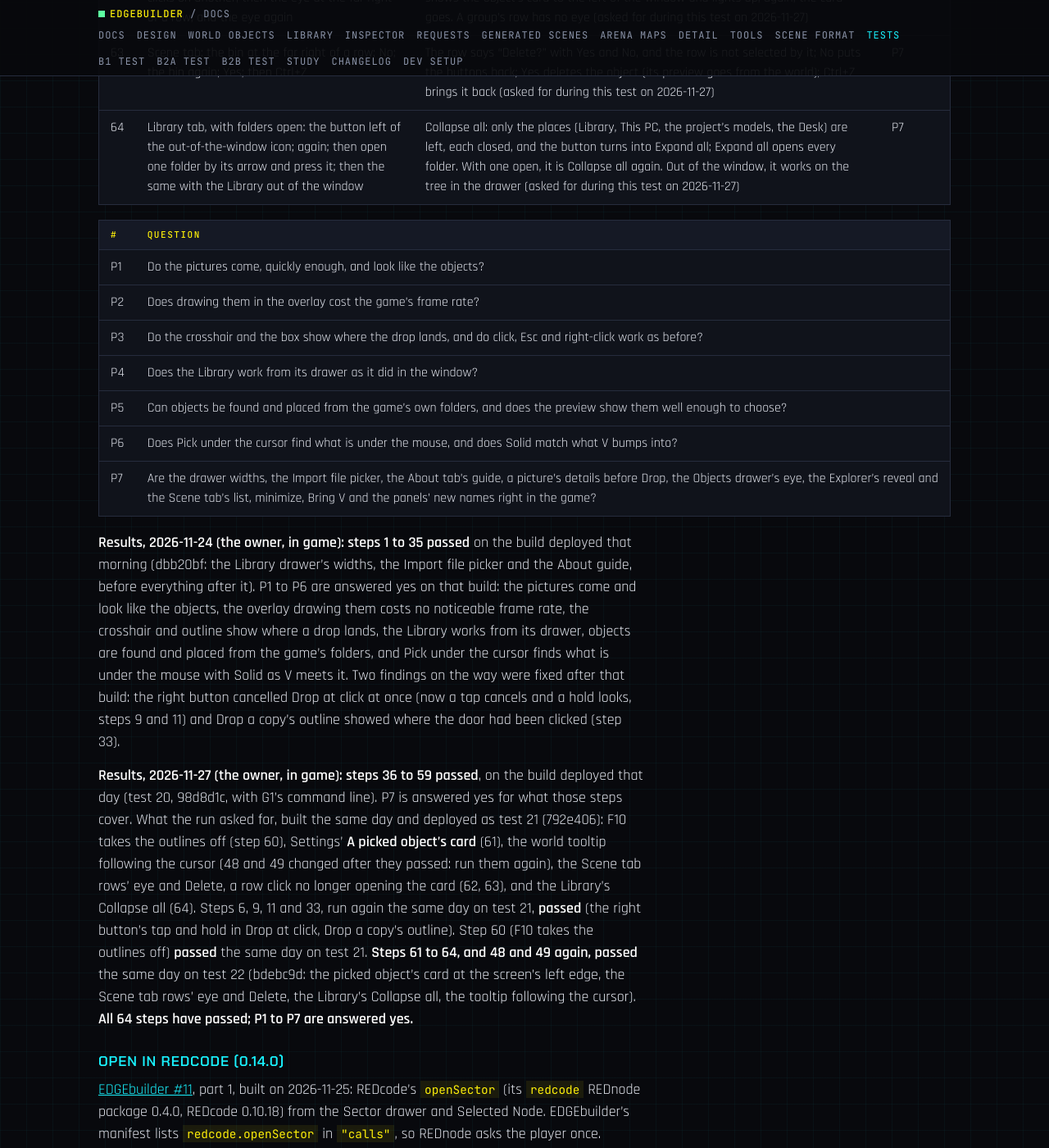
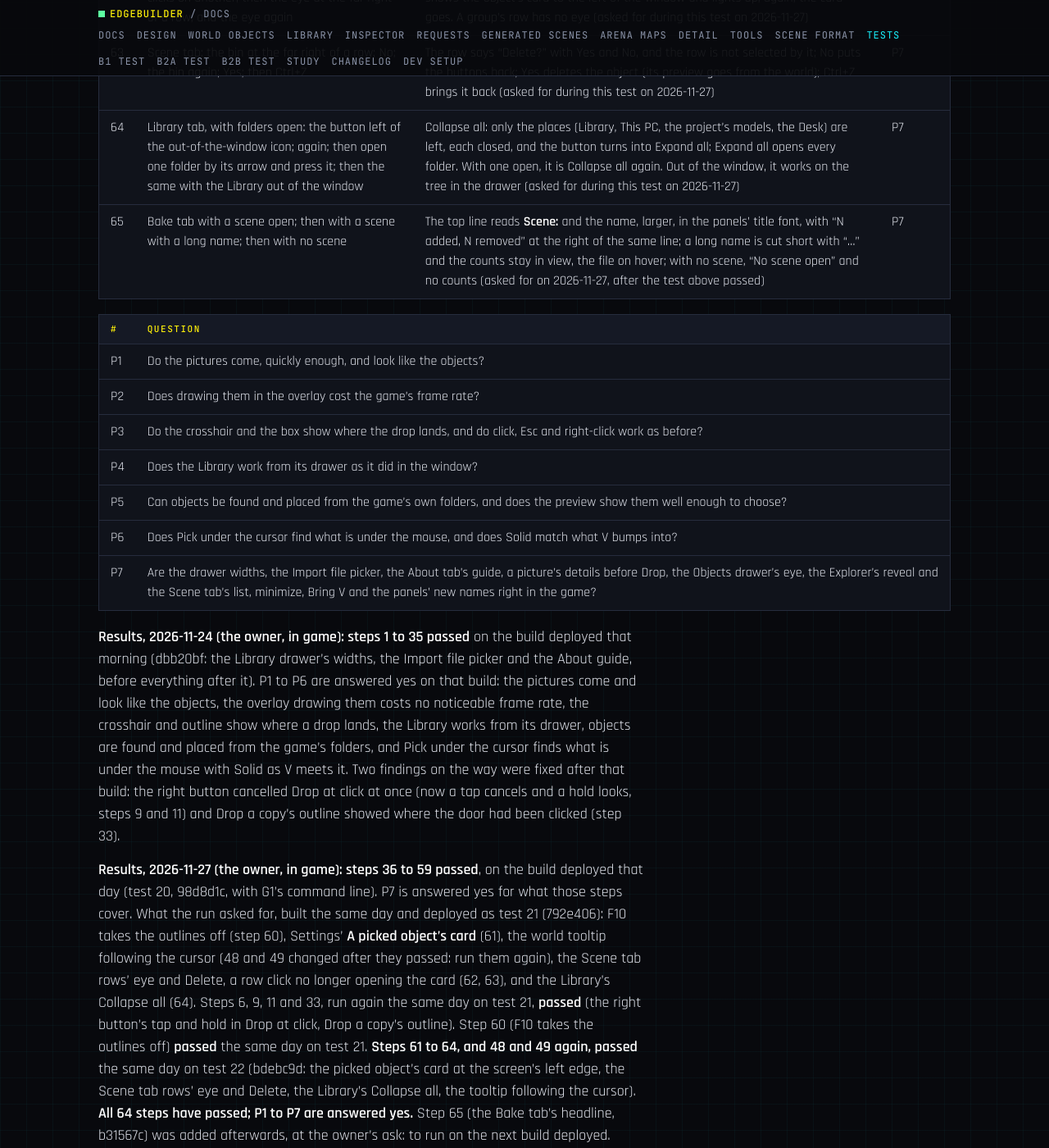
Before and after one commit to Edgemodders/EDGEbuilder, a Jekyll site: the page built from docs/testing.md, in a window 1280 px wide and 1400 px high, scrolled down 67742 px. Shown: the whole window at 82% size. Built offline with Jekyll 4.4.1, drawn with Linux system fonts in a browser that asks for light colours; some of the changed text lies outside the part shown.

Commit message:
0.14.0's test: step 65, the Bake tab's headline
Co-Authored-By: Claude Opus 5.5 <noreply@anthropic.com>

```diff
--- a/docs/testing.md
+++ b/docs/testing.md
@@ -36,7 +36,7 @@ Last updated 2026-10-30.
 | [D2 Open, close, lock](#d2-open-close-lock-0130) | In the game | D2 | 2026-11-23 (0.13.0, 0.13.1) | Pass (step 12 as R1 to R5 on 0.13.1) |
 | [S1 Sectors](#s1-sectors-0130) | In the game | S1 | 2026-11-23 (0.13.0 to 0.13.2) | Pass |
 | [Project picker](#project-picker-0130) | In the game | Project picker | 2026-11-23 (0.13.1) | Pass; 0.13.2 released |
-| [Previews, the Explorer, the Library drawer and Drop at click's outline](#previews-the-explorer-the-library-drawer-and-drop-at-clicks-outline-0140) | In the game | 0.14.0 | 2026-11-24, 2026-11-27 | Pass: steps 1 to 35 on 2026-11-24, 36 to 64 (60 to 64 added from that run) and 6, 9, 11, 33, 48 and 49 again on 2026-11-27, on test 22 last (64 steps, P1 to P7) |
+| [Previews, the Explorer, the Library drawer and Drop at click's outline](#previews-the-explorer-the-library-drawer-and-drop-at-clicks-outline-0140) | In the game | 0.14.0 | 2026-11-24, 2026-11-27 | Partly run: steps 1 to 64 passed (1 to 35 on 2026-11-24, 36 to 64 and six rechecks on 2026-11-27, on test 22 last); 65, the Bake tab's headline, added after, to run (65 steps, P1 to P7) |
 | [T0 Tools probe](#t0-tools-probe) | In the game | T0 | 2026-11-24 | Not run (checked in REDnode's host; 10 steps) |
 | [G1 The command line and the scene contract](#g1-the-command-line-and-the-scene-contract-0140) | By hand, steps 1 to 8 without the game; 9 to 11 in the game | G1 | 2026-11-27 | Partly run: steps 1 to 8 passed (by script, no game), 9 and 10 in game; 11 in the game to run. A release gate for 0.14.0 |
 | [G0 Generated scenes: the look](#g0-generated-scenes-the-look) | In the game | G0, G1 | 2026-11-23 | Partly run: steps 1 and 2 passed (a command-line bake loads and draws; G1's end is met); step 7 in part; 3, 4, 6 and 8 to run |
@@ -1170,6 +1170,7 @@ Before: the game closed; Claude deploys 0.14.0 with EDGEdeck. A save loaded, a s
 | 62 | Scene tab: one click on an object's row; two clicks on another; then the eye at the far right of a row, and the eye again | One click selects, with no card; two clicks fly to it, with no card over it. The eye shows the object's card to the left of the window and lights up; again, the card goes. A group's row has no eye (asked for during this test on 2026-11-27) | P7 |
 | 63 | Scene tab: the bin at the far right of a row; No; the bin again; Yes; then Ctrl+Z | The row says "Delete?" with Yes and No, and the row is not selected by it; No puts the buttons back; Yes deletes the object (its preview goes from the world); Ctrl+Z brings it back (asked for during this test on 2026-11-27) | P7 |
 | 64 | Library tab, with folders open: the button left of the out-of-the-window icon; again; then open one folder by its arrow and press it; then the same with the Library out of the window | Collapse all: only the places (Library, This PC, the project's models, the Desk) are left, each closed, and the button turns into Expand all; Expand all opens every folder. With one open, it is Collapse all again. Out of the window, it works on the tree in the drawer (asked for during this test on 2026-11-27) | P7 |
+| 65 | Bake tab with a scene open; then with a scene with a long name; then with no scene | The top line reads **Scene:** and the name, larger, in the panels' title font, with "N added, N removed" at the right of the same line; a long name is cut short with "..." and the counts stay in view, the file on hover; with no scene, "No scene open" and no counts (asked for on 2026-11-27, after the test above passed) | P7 |
 
 | # | Question |
 |---|---|
@@ -1183,7 +1184,7 @@ Before: the game closed; Claude deploys 0.14.0 with EDGEdeck. A save loaded, a s
 
 **Results, 2026-11-24 (the owner, in game): steps 1 to 35 passed** on the build deployed that morning (dbb20bf: the Library drawer's widths, the Import file picker and the About guide, before everything after it). P1 to P6 are answered yes on that build: the pictures come and look like the objects, the overlay drawing them costs no noticeable frame rate, the crosshair and outline show where a drop lands, the Library works from its drawer, objects are found and placed from the game's folders, and Pick under the cursor finds what is under the mouse with Solid as V meets it. Two findings on the way were fixed after that build: the right button cancelled Drop at click at once (now a tap cancels and a hold looks, steps 9 and 11) and Drop a copy's outline showed where the door had been clicked (step 33).
 
-**Results, 2026-11-27 (the owner, in game): steps 36 to 59 passed**, on the build deployed that day (test 20, 98d8d1c, with G1's command line). P7 is answered yes for what those steps cover. What the run asked for, built the same day and deployed as test 21 (792e406): F10 takes the outlines off (step 60), Settings' **A picked object's card** (61), the world tooltip following the cursor (48 and 49 changed after they passed: run them again), the Scene tab rows' eye and Delete, a row click no longer opening the card (62, 63), and the Library's Collapse all (64). Steps 6, 9, 11 and 33, run again the same day on test 21, **passed** (the right button's tap and hold in Drop at click, Drop a copy's outline). Step 60 (F10 takes the outlines off) **passed** the same day on test 21. **Steps 61 to 64, and 48 and 49 again, passed** the same day on test 22 (bdebc9d: the picked object's card at the screen's left edge, the Scene tab rows' eye and Delete, the Library's Collapse all, the tooltip following the cursor). **All 64 steps have passed; P1 to P7 are answered yes.**
+**Results, 2026-11-27 (the owner, in game): steps 36 to 59 passed**, on the build deployed that day (test 20, 98d8d1c, with G1's command line). P7 is answered yes for what those steps cover. What the run asked for, built the same day and deployed as test 21 (792e406): F10 takes the outlines off (step 60), Settings' **A picked object's card** (61), the world tooltip following the cursor (48 and 49 changed after they passed: run them again), the Scene tab rows' eye and Delete, a row click no longer opening the card (62, 63), and the Library's Collapse all (64). Steps 6, 9, 11 and 33, run again the same day on test 21, **passed** (the right button's tap and hold in Drop at click, Drop a copy's outline). Step 60 (F10 takes the outlines off) **passed** the same day on test 21. **Steps 61 to 64, and 48 and 49 again, passed** the same day on test 22 (bdebc9d: the picked object's card at the screen's left edge, the Scene tab rows' eye and Delete, the Library's Collapse all, the tooltip following the cursor). **All 64 steps have passed; P1 to P7 are answered yes.** Step 65 (the Bake tab's headline, b31567c) was added afterwards, at the owner's ask: to run on the next build deployed.
 
 ### Open in REDcode (0.14.0)
 
```
